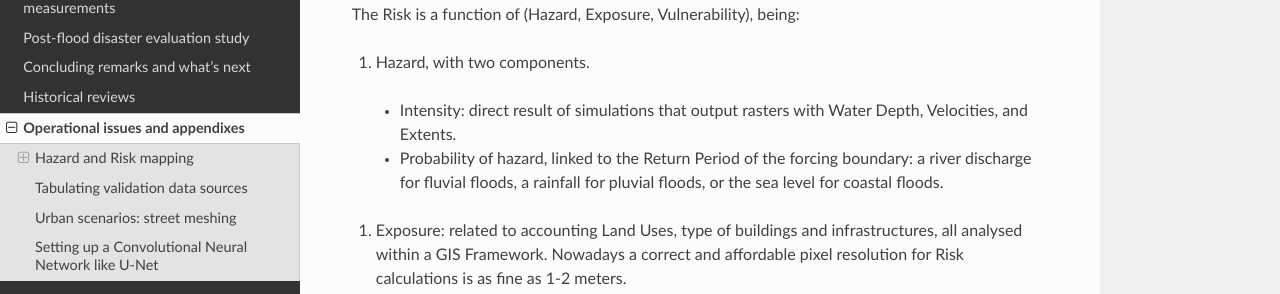
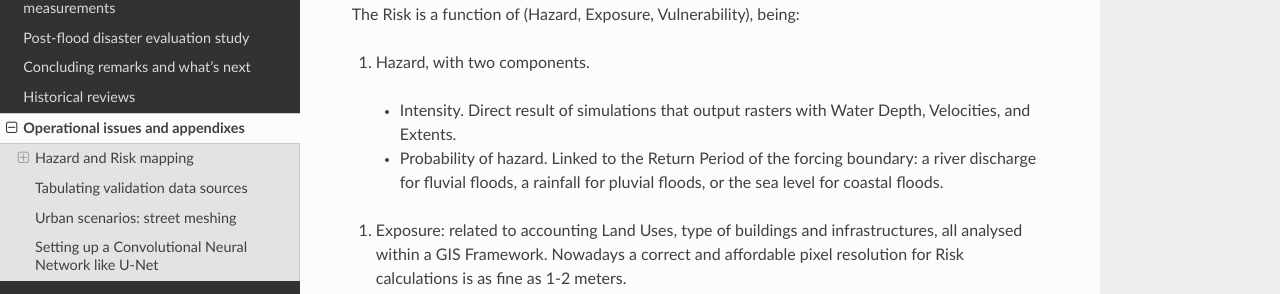
Before and after one commit to ivillamadrid/FloodMapping, a Sphinx documentation site: the page built from docs/source/operational_appx.rst, in a window 1280 px wide and 900 px high. Shown: the part 357-651 px from the top of the window. Built offline with Sphinx 7.4.7 and the Read the Docs theme 2.0.0, drawn with Linux system fonts in a browser that asks for light colours.

```diff
--- a/docs/source/operational_appx.rst
+++ b/docs/source/operational_appx.rst
@@ -12,9 +12,10 @@ The Risk is a function of (Hazard, Exposure, Vulnerability), being:
 
 #. Hazard, with two components.
 
- * Intensity: direct result of simulations that output rasters with Water Depth, Velocities, and Extents.
+ * Intensity. Direct result of simulations that output rasters with Water Depth, Velocities, and Extents.
 
- * Probability of hazard, linked to the Return Period of the forcing boundary: a river discharge for fluvial floods, a rainfall for pluvial floods, or the sea 		level for coastal floods.
+ * Probability of hazard. Linked to the Return Period of the forcing boundary: a river discharge for fluvial floods, a rainfall for pluvial floods,
+   or the sea level for coastal floods.
 
 #. Exposure: related to accounting Land Uses, type of buildings and infrastructures, all analysed within a GIS Framework. Nowadays a correct and affordable pixel resolution for Risk calculations is as fine as 1-2 meters.
 
```
